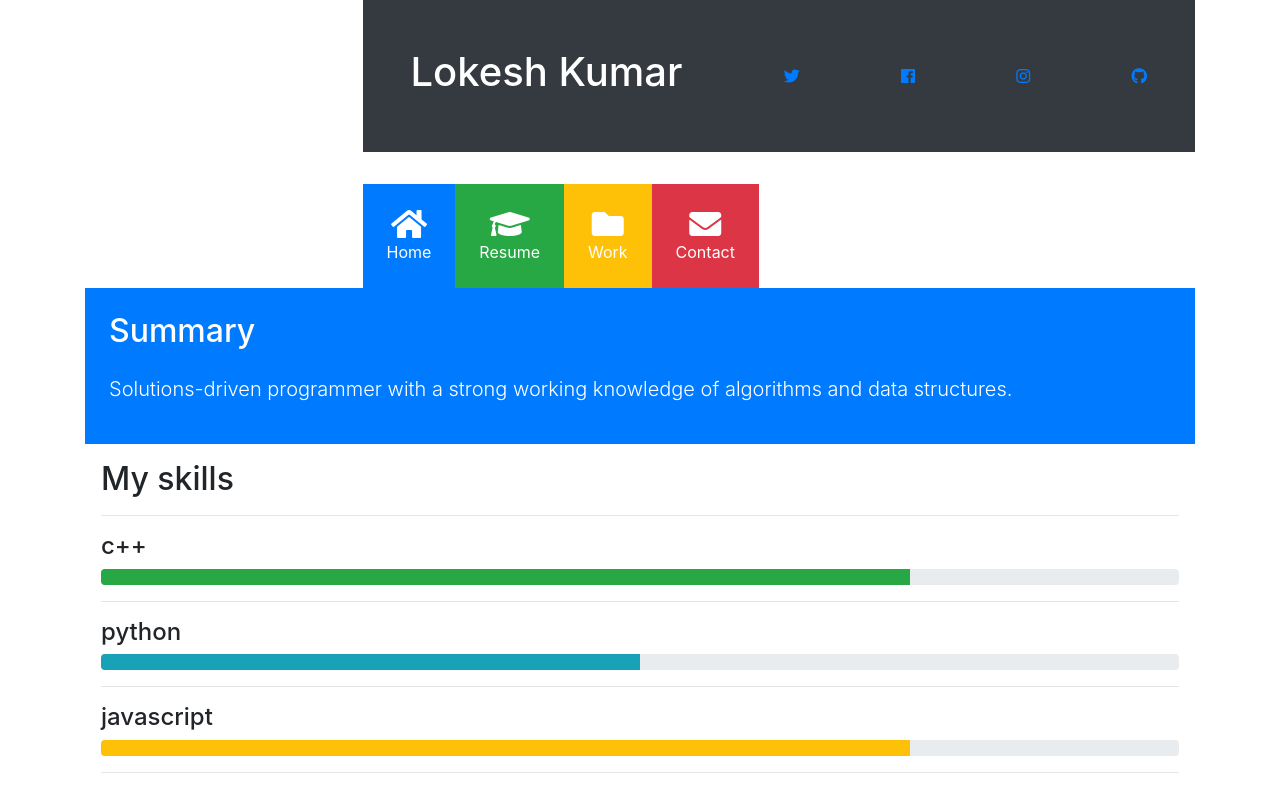
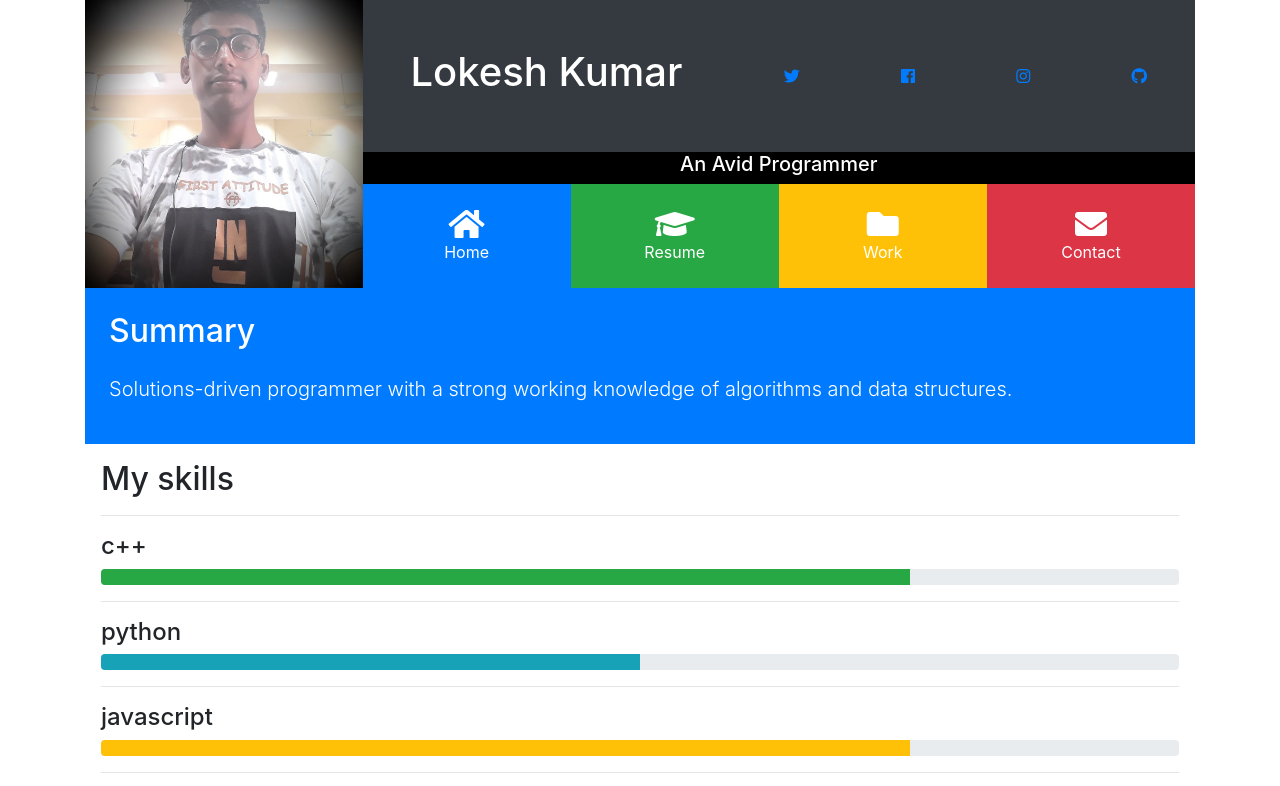
Before and after one commit to lokesh130/excera, a website: page index.html in a window 1280 px wide. Shown: the top 786 px of the page. Drawn offline with nearby package versions, Linux system fonts and the light colour scheme; some packages are replaced by stand-ins of ours; a script that the page names is missing.

```diff
--- a/index.html
+++ b/index.html
@@ -9,7 +9,7 @@
     crossorigin="anonymous">
   <link rel="stylesheet" href="https://stackpath.bootstrapcdn.com/bootstrap/4.1.1/css/bootstrap.min.css" integrity="sha384-WskhaSGFgHYWDcbwN70/dfYBj47jz9qbsMId/iRN3ewGhXQFZCSftd1LZCfmhktB"
     crossorigin="anonymous">
-  <link rel="stylesheet" href=__dirname+"css/style.css">
+  <link rel="stylesheet" href="./css/style.css">
   <title>Bootstrap Theme</title>
 </head>
 
@@ -19,7 +19,7 @@
     <header id="main-header">
       <div class="row no-gutters">
         <div class="col-sm-3">
-          <img src=__dirname+"img/loki.jpg" alt="">
+          <img src="./img/loki.jpg" alt="">
         </div>
         <div class="col-sm-9">
           <div class="d-flex flex-column">
```
